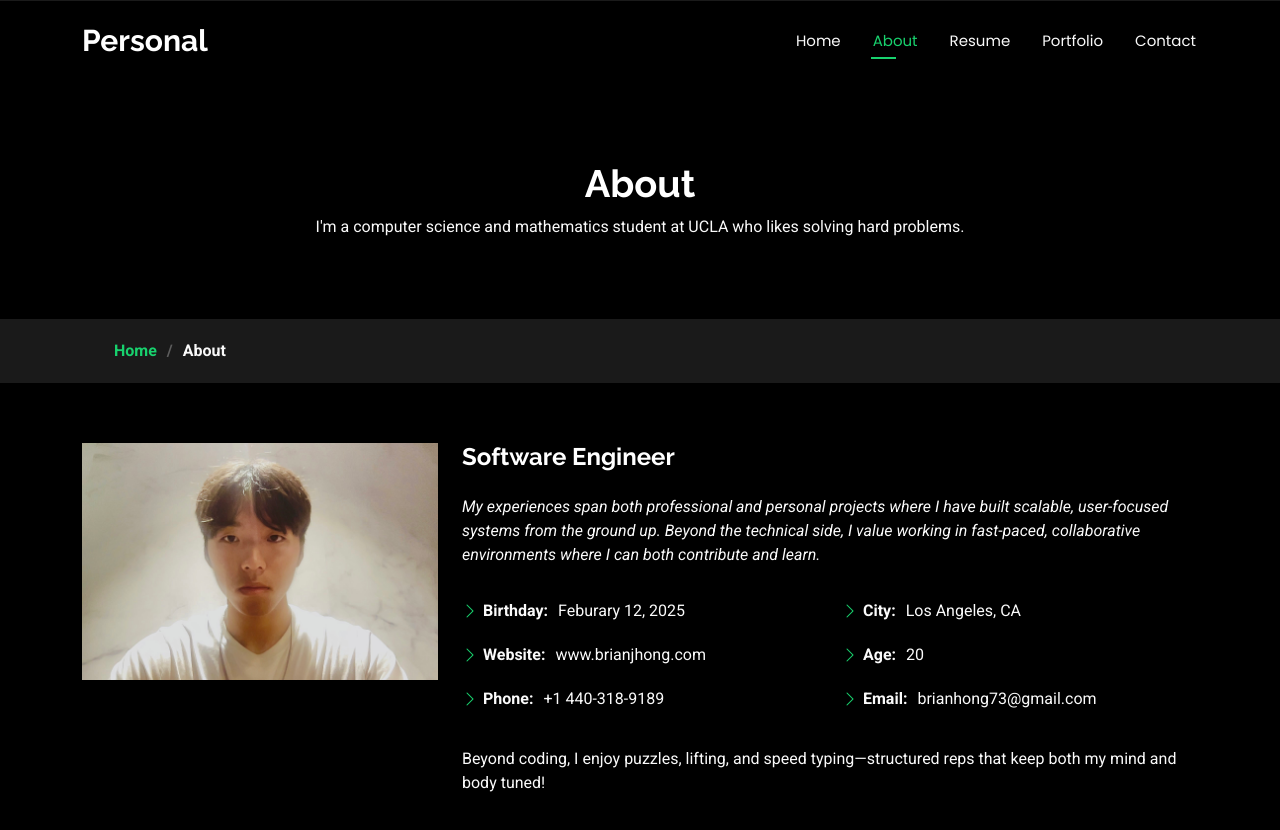
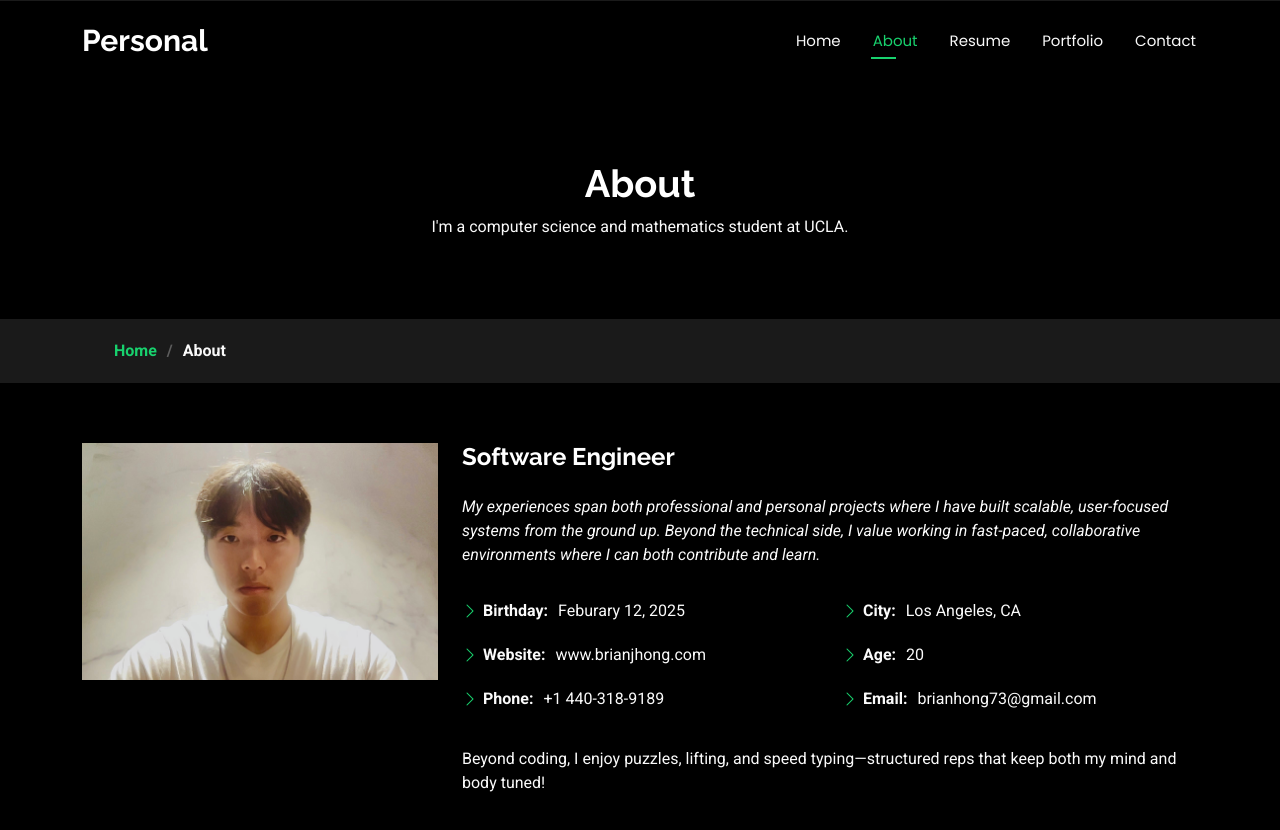
Before and after one commit to jmincs/jmincs.github.io, a plain HTML site: page about.html in a window 1280 px wide. Shown: the top 830 px of the page. Drawn offline with Linux system fonts and the light colour scheme.

Commit message:
more tweaks

```diff
--- a/about.html
+++ b/about.html
@@ -88,7 +88,7 @@
           <div class="row d-flex justify-content-center text-center">
             <div class="col-lg-8">
               <h1>About</h1>
-              <p class="mb-0">I'm a computer science and mathematics student at UCLA who likes solving hard problems.</p>
+              <p class="mb-0">I'm a computer science and mathematics student at UCLA.</p>
             </div>
           </div>
         </div>
```
